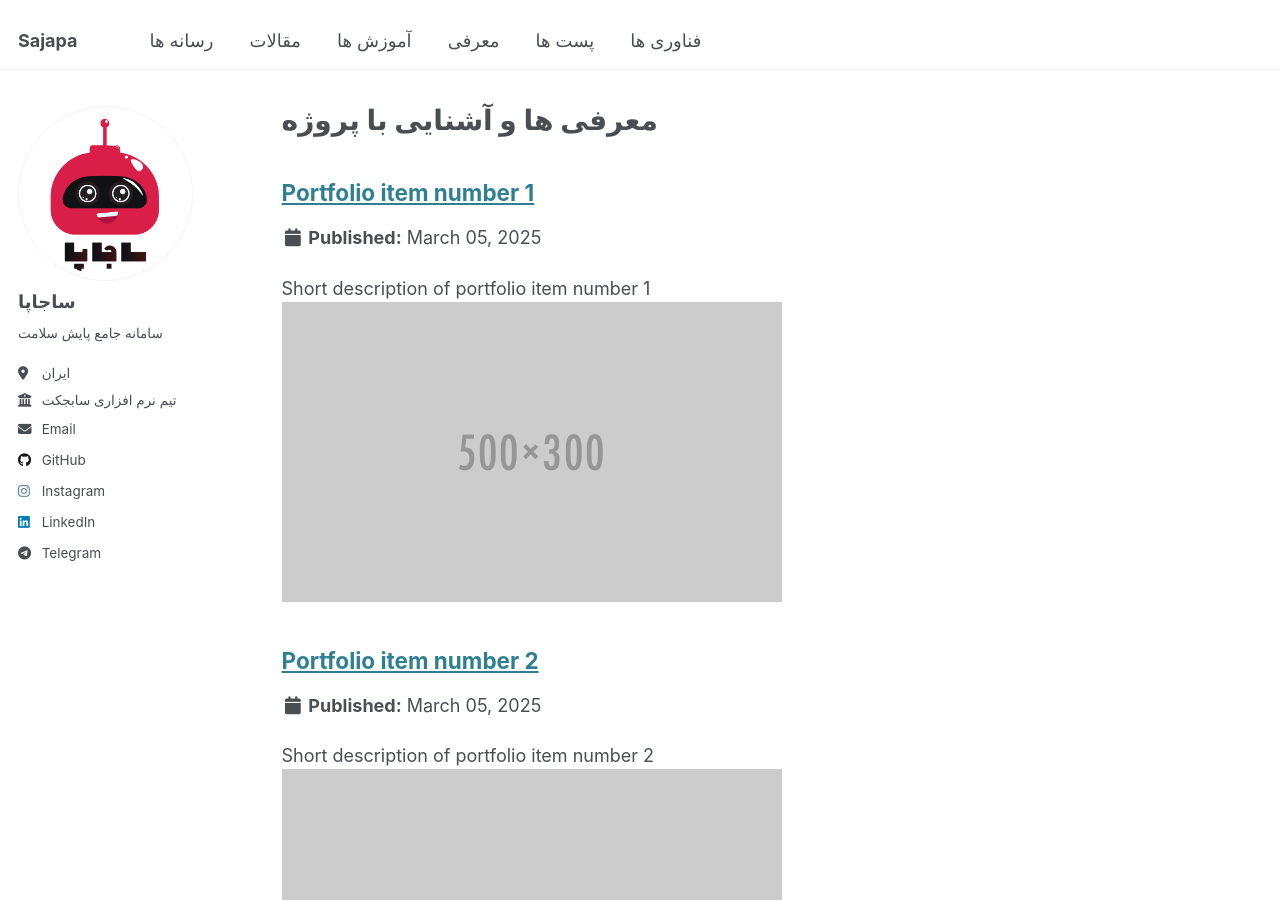
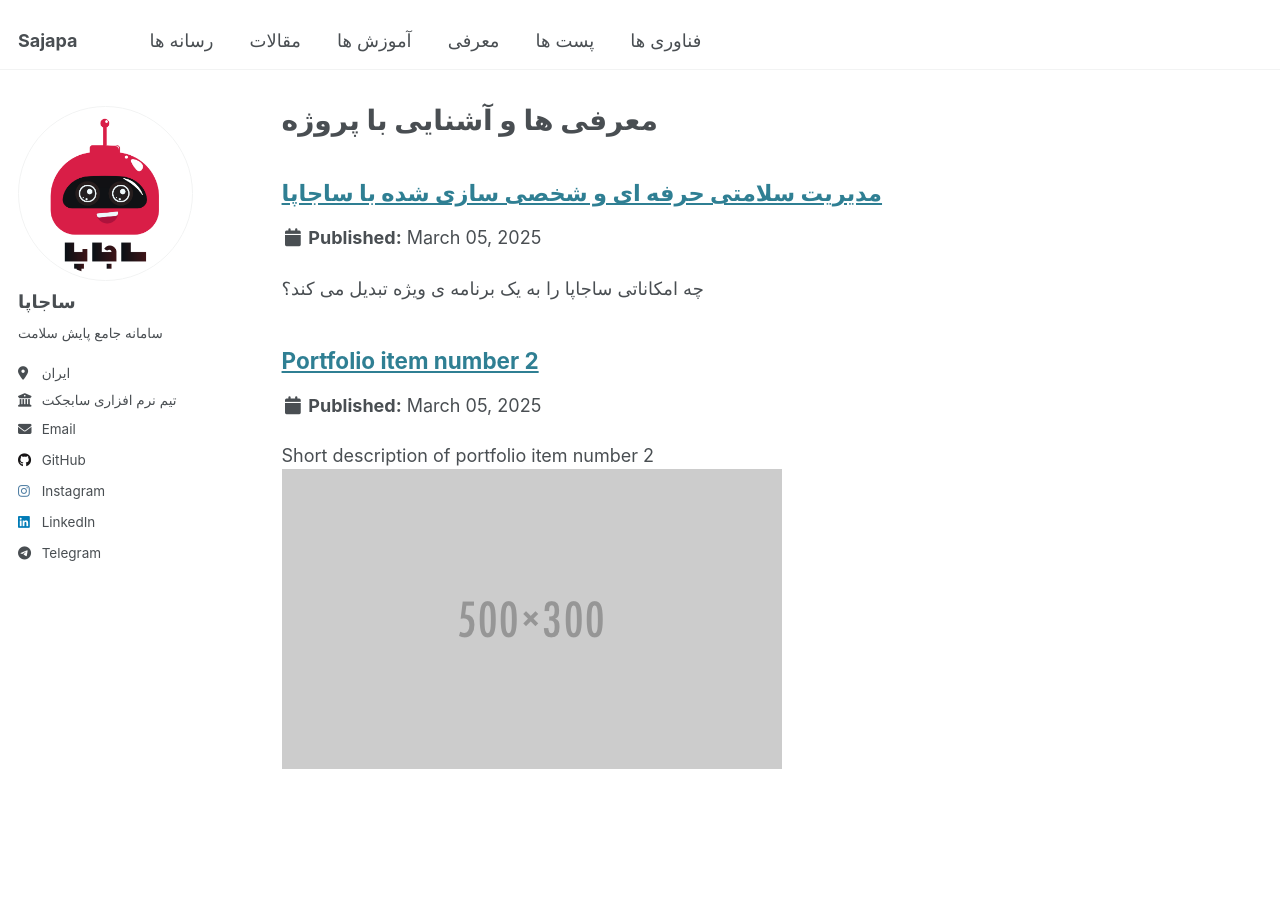
Before and after one commit to Subject-Team/SajapaApp, a Jekyll site: the page built from _pages/portfolio.html, in a window 1280 px wide and 900 px high. Built offline with Jekyll 4.4.1, drawn with Linux system fonts in a browser that asks for light colours.

Commit message:
Update portfolio-1.md

```diff
--- a/_portfolio/portfolio-1.md
+++ b/_portfolio/portfolio-1.md
@@ -1,7 +1,13 @@
 ---
-title: "Portfolio item number 1"
-excerpt: "Short description of portfolio item number 1<br/><img src='/images/500x300.png'>"
+title: "مدیریت سلامتی حرفه ای و شخصی سازی شده با ساجاپا"
+excerpt: "چه امکاناتی ساجاپا را به یک برنامه ی ویژه تبدیل می کند؟"
 collection: portfolio
 ---
 
-This is an item in your portfolio. It can be have images or nice text. If you name the file .md, it will be parsed as markdown. If you name the file .html, it will be parsed as HTML.
+![Slide1](https://github.com/user-attachments/assets/2153a4b3-32d0-4e77-91f4-d9e4a544568b)
+
+![Slide2](https://github.com/user-attachments/assets/4b20a5d4-cf76-403f-8827-45140576d42b)
+
+![Slide3](https://github.com/user-attachments/assets/01b9c306-dc74-4683-a571-95de78257f90)
+
+![Slide4](https://github.com/user-attachments/assets/fa081e8c-9b1b-4d44-a9ed-e2c67d3908d5)
```
